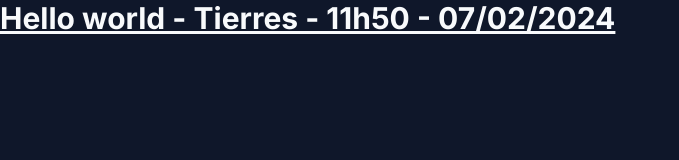
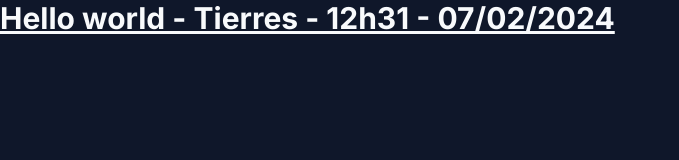
Before and after one commit to tierres/nlw-expert-notes, a React (Vite) app: page / in a window 1280 px wide. Shown: the top 160 px of the page, without its empty margins (0-679 px from the left). Built offline with nearby package versions, Linux system fonts and the light colour scheme.

Commit message:
notebook: 12h32 - 07/02/2024

```diff
--- a/src/app.tsx
+++ b/src/app.tsx
@@ -1,7 +1,7 @@
 export function App() {
   return (
     <h1 className="text-3xl font-bold underline">
-      Hello world - Tierres - 11h50 - 07/02/2024
+      Hello world - Tierres - 12h31 - 07/02/2024
     </h1>
   )
 }
```
